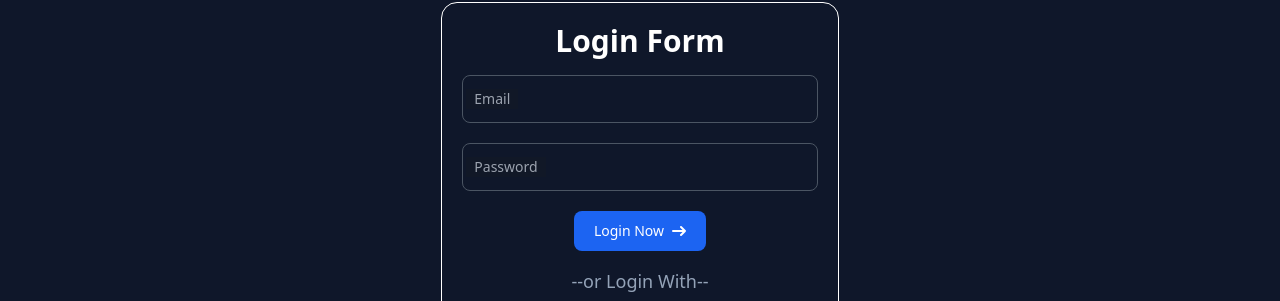
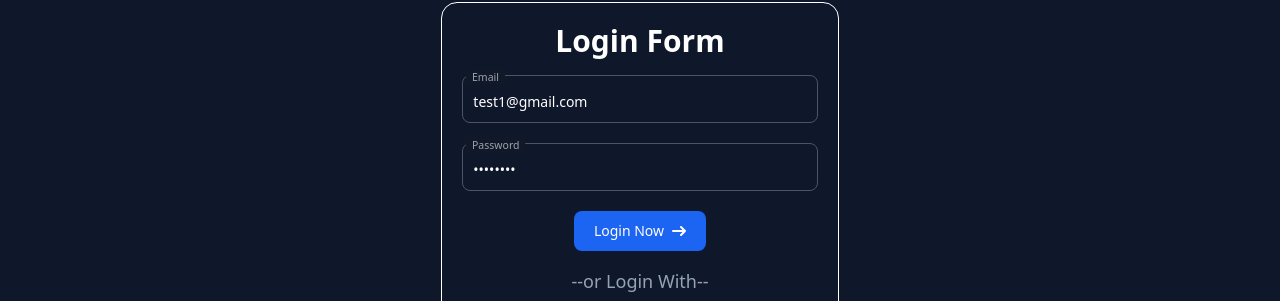
Before and after one commit to parthsh1309/Blogify, a React (Vite) app in the folder FRONTEND/: page /login in a window 1280 px wide. Shown: the part 229-530 px from the top of the page. Built offline with nearby package versions, Linux system fonts and the light colour scheme; no server answers.

Commit message:
frontend Login

```diff
--- a/FRONTEND/src/components/Auth/Login.jsx
+++ b/FRONTEND/src/components/Auth/Login.jsx
@@ -1,31 +1,81 @@
-import React from "react";
+import React, { useState } from "react";
 import { Link } from "react-router-dom";
 import { FloatingInput, Logo, SecondaryBtn } from "../index";
 import GoogleBtn from "./GoogleBtn";
+import { useForm } from "react-hook-form";
+import { useNavigate } from "react-router-dom";
+import authService from "../../databaseService/Auth";
+import { login } from "../../features/authSlice";
 
 function Login() {
+  const [error, setError] = useState(null);
+  const { register, handleSubmit } = useForm();
+  const navigate = useNavigate();
+
+  const submitForm = async (data) => {
+    try {
+      // logging in
+      const session = await authService.login(data);
+      // if login successful
+      console.log(session.data);
+      if (session.data.success) {
+        // get the current user and save it to store
+        const userData = await authService.getCurrentUser();
+        // if there's no current user
+        if (!userData) return setError("Userdata not found");
+        // store the user info to store
+        dispatch(login(userData));
+
+        navigate("/");
+      }
+    } catch (error) {
+      setError(error.message);
+    }
+  };
   return (
     <div className="w-full h-full flex items-center justify-center p-3">
       <div className="w-full h-auto p-5 flex flex-col gap-4 justify-center md:w-1/3 border border-black dark:border-white rounded-2xl bg-slate-400/20 dark:bg-transparent">
         {/* <Logo/> */}
 
-        <span className="self-center text-3xl font-bold whitespace-nowrap dark:text-white ">Login Form</span>
-        <form action="" className="flex flex-col gap-5">
-          <FloatingInput type="email" text="Email" />
-          <FloatingInput type="password" text="Password" />
+        <span className="self-center text-3xl font-bold whitespace-nowrap dark:text-white ">
+          Login Form
+        </span>
+        <form
+          onSubmit={handleSubmit(submitForm)}
+          className="flex flex-col gap-5"
+        >
+          <FloatingInput
+            type="email"
+            text="Email"
+            autoComplete="off"
+            value="test1@gmail.com"
+            {...register("email", { required: true })}
+          />
+          <FloatingInput
+            type="password"
+            text="Password"
+            autoComplete="off"
+            value="12345678"
+            {...register("password", { required: true })}
+          />
           <SecondaryBtn
             className="w-auto mx-auto flex justify-center"
-
+            type="submit"
           >
             Login Now
           </SecondaryBtn>
         </form>
-        <span className="dark:text-slate-400 self-center text-lg ">--or Login With--</span>
+        <span className="dark:text-slate-400 self-center text-lg ">
+          --or Login With--
+        </span>
         <div className="w-full flex justify-center">
           <GoogleBtn />
         </div>
         <span className="dark:text-slate-400 self-center text- ">
-          Don't have an Account? <Link className="text-blue-600 hover:underline" to={'/signup'}>Signup</Link>
+          Don't have an Account?{" "}
+          <Link className="text-blue-600 hover:underline" to={"/signup"}>
+            Signup
+          </Link>
         </span>
       </div>
     </div>
--- a/FRONTEND/src/components/Auth/Signup.jsx
+++ b/FRONTEND/src/components/Auth/Signup.jsx
@@ -19,7 +19,7 @@ function Signup() {
       // creating the account
       const session = await authService.createAccount(data);
       // if account created successfully
-      if (session.statusCode < 400) {
+      if (session.success) {
         // get the current user and save it to store
         const userData = await authService.getCurrentUser();
 
--- a/FRONTEND/src/components/AuthLayout.jsx
+++ b/FRONTEND/src/components/AuthLayout.jsx
@@ -13,10 +13,6 @@ function Protected({ children, authentication = true }) {
     if (authentication && authStatus !== authentication) {
       navigate("/login");
     }
-    // If user is not authenticated but authStatus is not updated, navigate to home page
-    else if (!authentication && authStatus !== authentication) {
-      navigate("/");
-    }
     setLoading(false);
   }, [navigate, authStatus, authentication]);
 
--- a/FRONTEND/src/databaseService/auth.js
+++ b/FRONTEND/src/databaseService/auth.js
@@ -27,10 +27,10 @@ export class AuthService {
       const response = await axios.post(`${this.databaseUrl}auth/api/v1/login`, {
         email,
         password,
-      });
+      },{withCredentials: true});
 
       if (response) {
-        return true;
+        return response;
       }
       throw new error("Something Went Wrong");
     } catch (error) {
```
